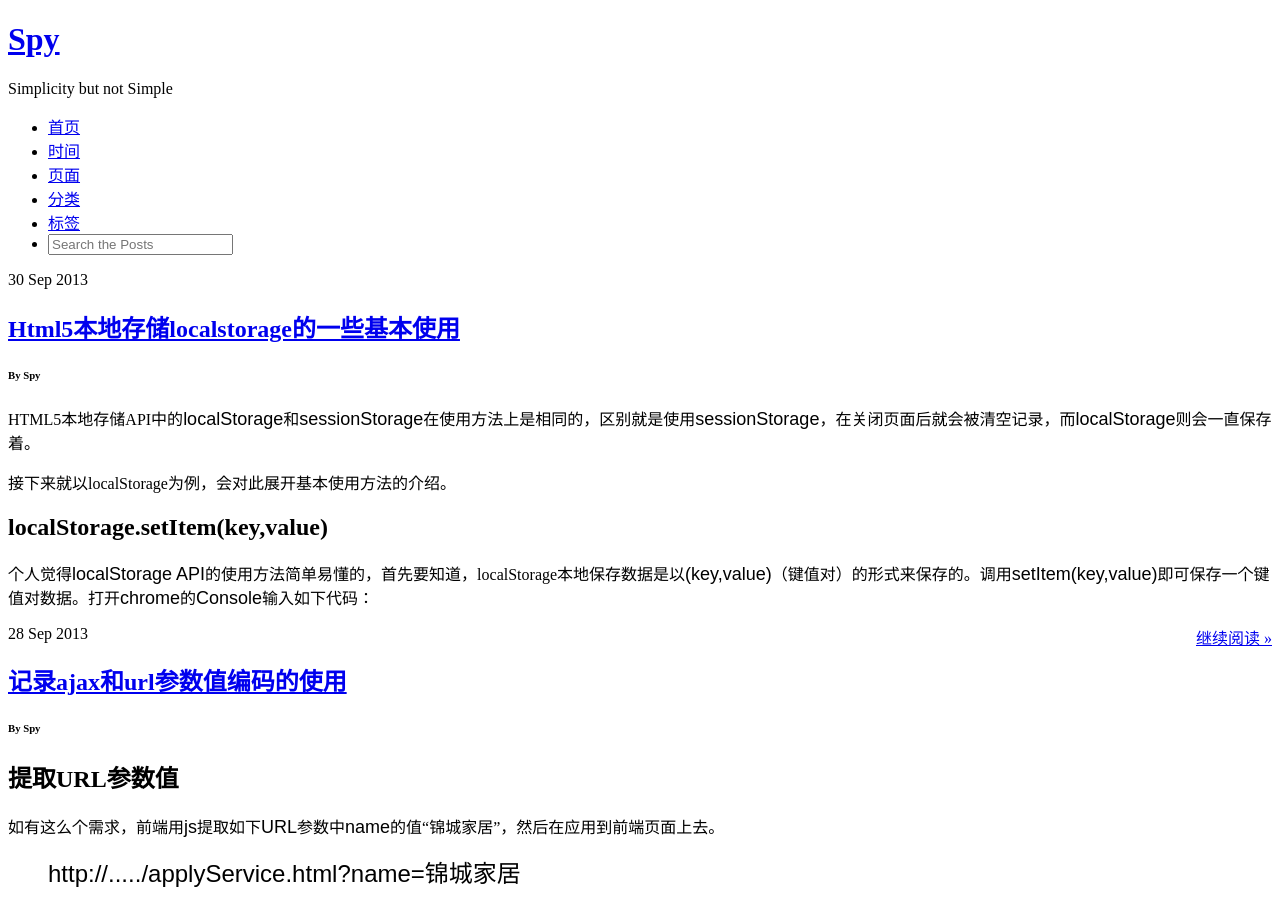
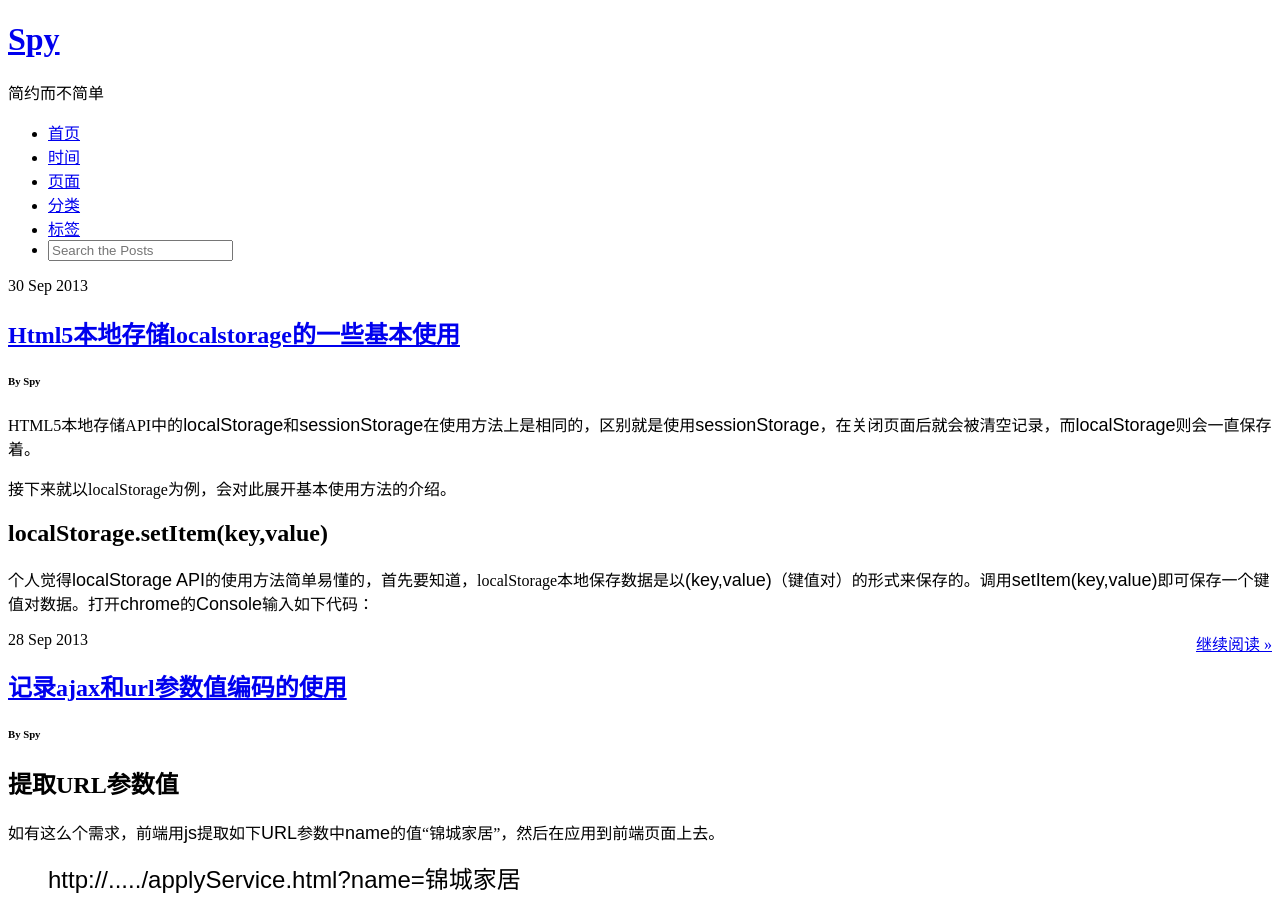
Before and after one commit to pigerla/pigerla.github.com, a Jekyll site: the page built from index.html, in a window 1280 px wide and 900 px high. Built offline with Jekyll 4.4.1, drawn with Linux system fonts in a browser that asks for light colours.

Commit message:
修改此blog的logend

```diff
--- a/_config.yml
+++ b/_config.yml
@@ -9,7 +9,8 @@ pygments: true
 # Themes are encouraged to use these universal variables
 # so be sure to set them if your theme uses them.
 #
-title : Simplicity but not Simple
+#title : Simplicity but not Simple
+title : 简约而不简单
 tagline: Site Tagline
 author :
   name : Spy
```
